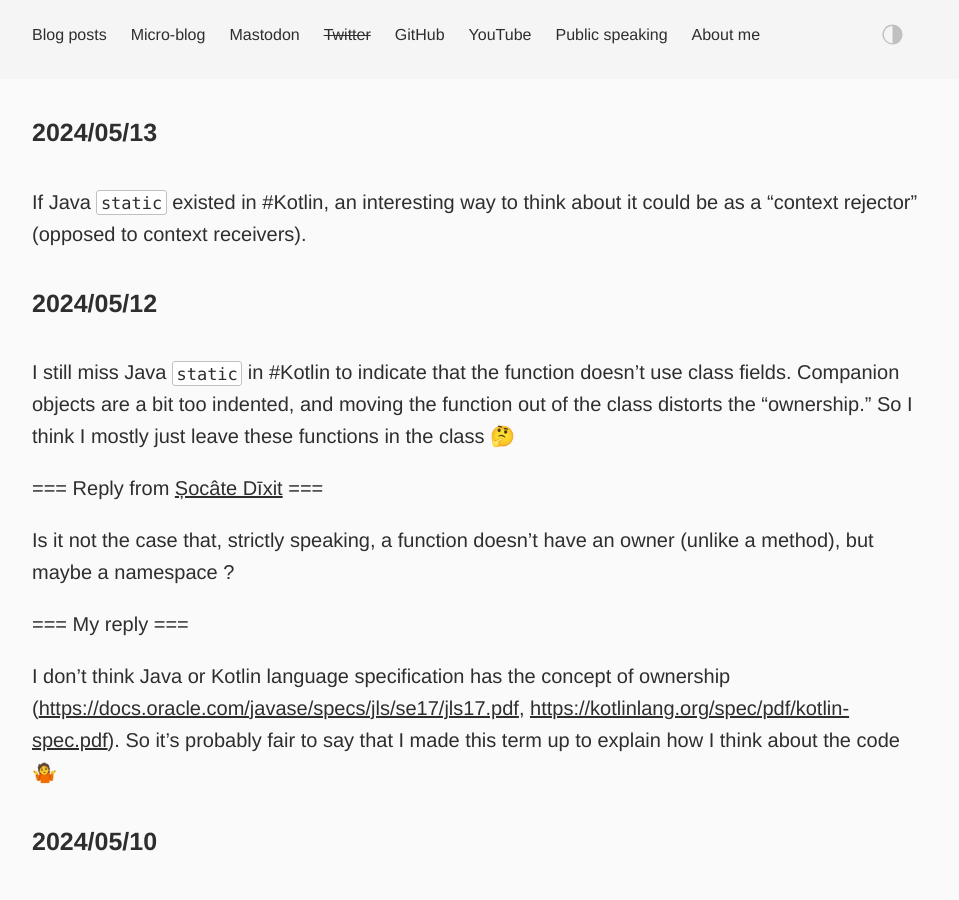
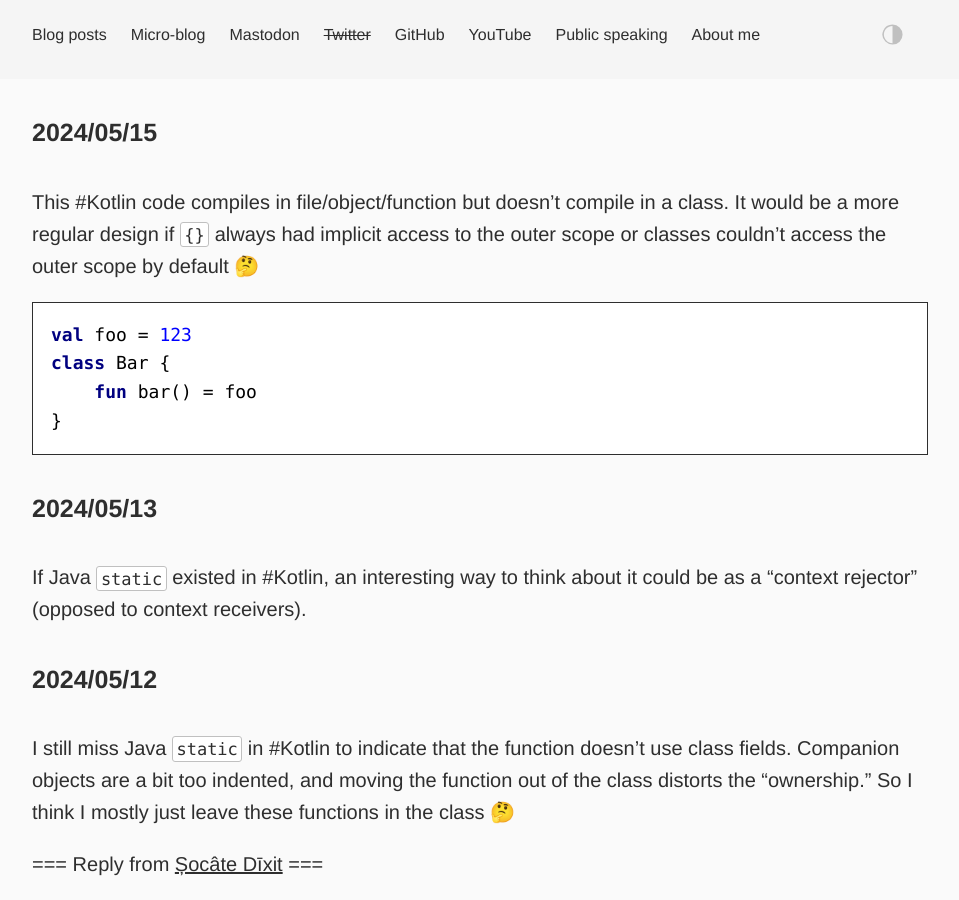
Before and after one commit to dkandalov/dkandalov.github.io, a Jekyll site: the page built from micro-blog.md, in a window 1280 px wide and 900 px high. Shown: the whole window, without its empty margins (160-1119 px from the left). Built offline with Jekyll 4.4.1, drawn with Linux system fonts in a browser that asks for light colours.

Commit message:
updated micro-blog

```diff
--- a/micro-blog.md
+++ b/micro-blog.md
@@ -2,6 +2,16 @@
 layout: post
 permalink: /micro-blog/
 ---
+
+#### 2024/05/15
+This #Kotlin code compiles in file/object/function but doesn't compile in a class. It would be a more regular design if `{}` always had implicit access to the outer scope or classes couldn't access the outer scope by default 🤔
+
+<kotlin>
+val foo = 123
+class Bar {
+    fun bar() = foo
+}
+</kotlin>
 
 #### 2024/05/13
 If Java `static` existed in #Kotlin, an interesting way to think about it could be as a "context rejector" (opposed to context receivers).
```
